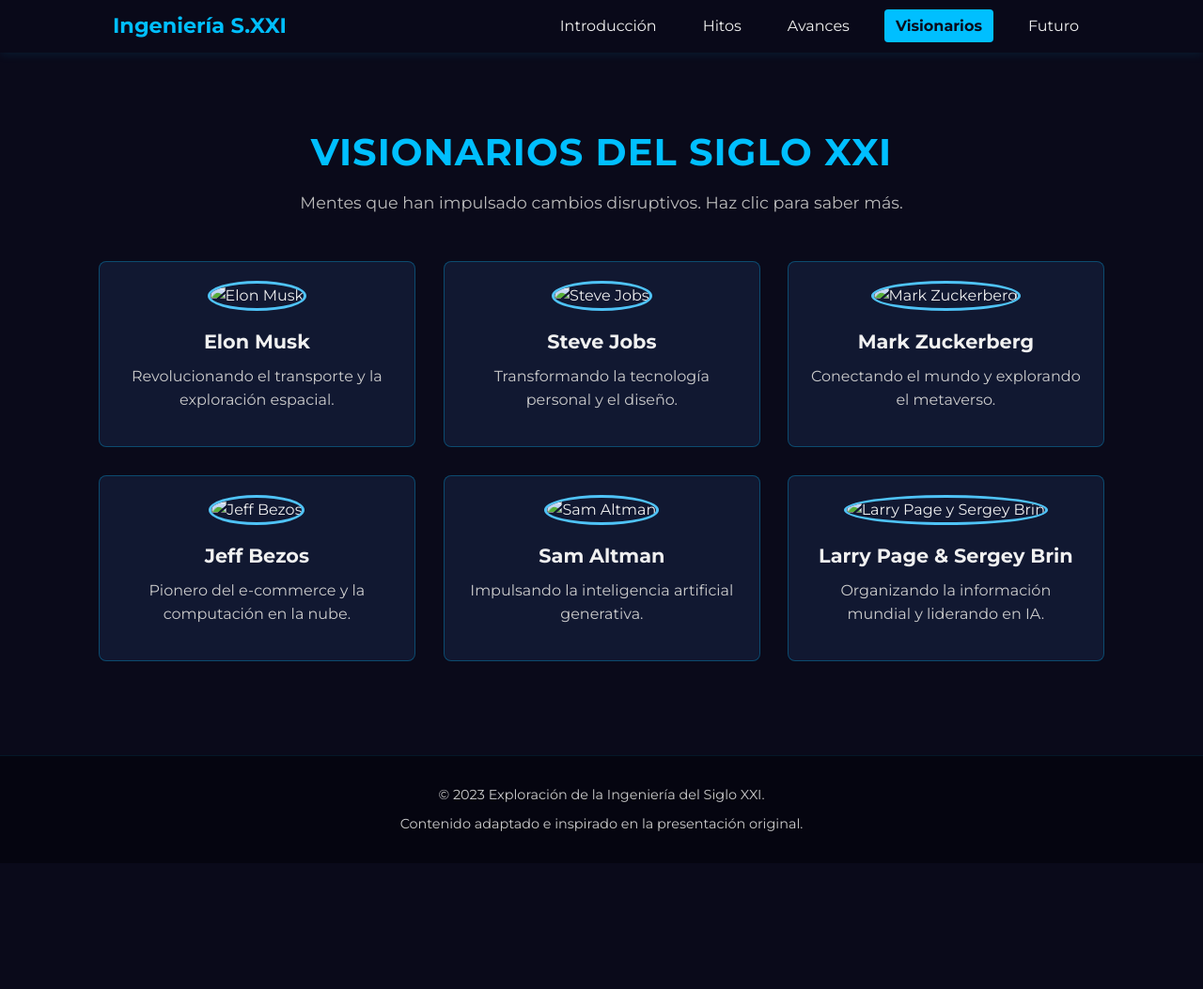
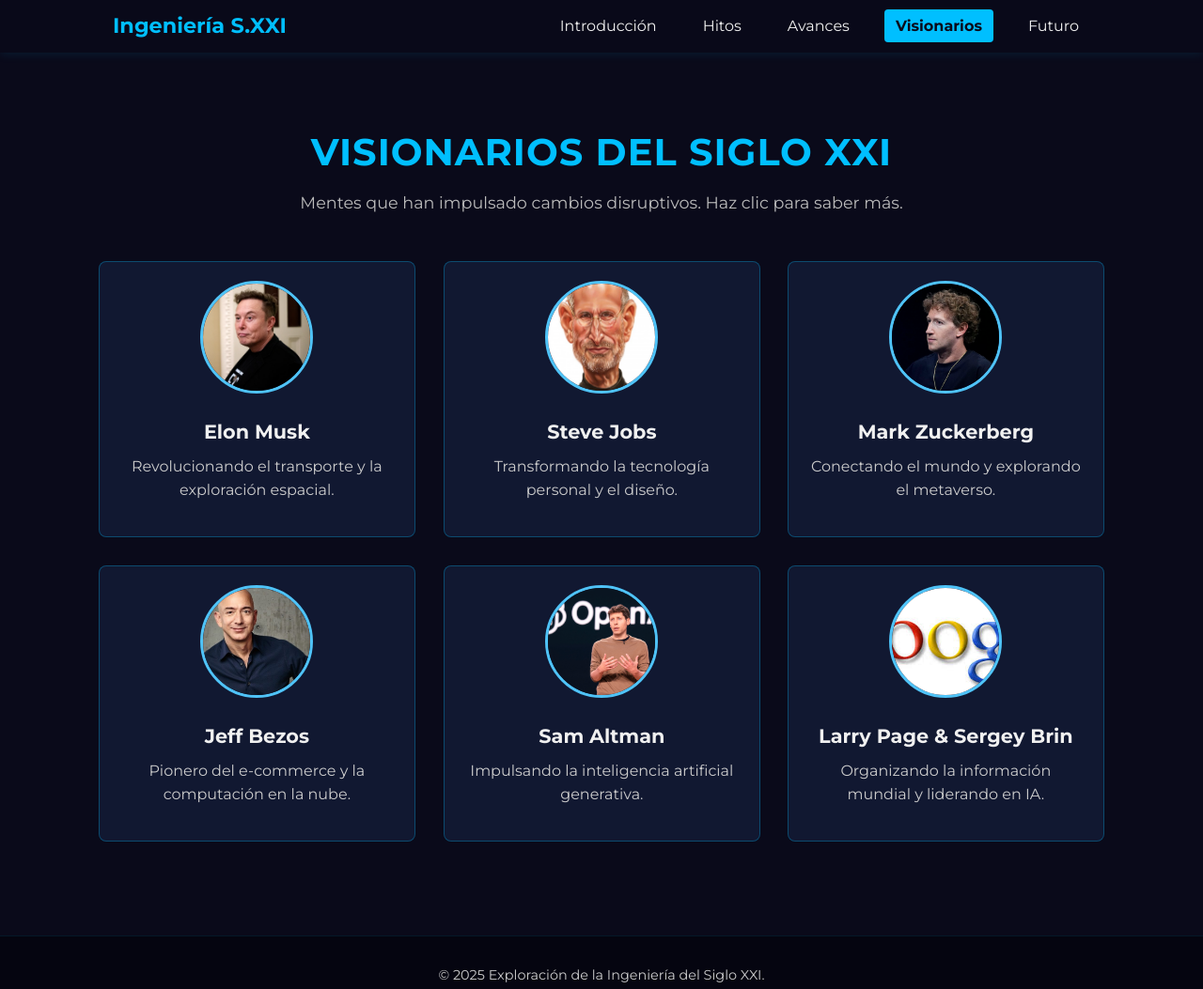
Before and after one commit to Dabidri/paginita, a plain HTML site: page visionarios.html in a window 1280 px wide. Shown: the top 1053 px of the page at 94% size. Before the commit the page ends 919 px from the top, so only its background shows below. Drawn offline with Linux system fonts and the light colour scheme.

Commit message:
Add files via upload

```diff
--- a/script.js
+++ b/script.js
@@ -79,18 +79,18 @@
         const biographies = {
             musk: {
                 name: "Elon Musk",
-                img: "placeholder_musk.jpg",
+                img: "imagenes/placeholder_musk.jpg",
                 bio: "Empresario y visionario ... conocido por sus ambiciosos proyectos en vehículos eléctricos, exploración espacial e interfaces cerebro-computadora." // (Tu biografía completa)
             },
             jobs: {
                 name: "Steve Jobs",
-                img: "placeholder_jobs.jpg",
+                img: "imagenes/placeholder_jobs.jpg",
                 bio: "Co-fundador y figura icónica de Apple ... Su enfoque en el diseño minimalista y la experiencia de usuario transformaron múltiples mercados." // (Tu biografía completa)
             },
-            zuckerberg: { name: "Mark Zuckerberg", img: "placeholder_zuckerberg.jpg", bio: "Co-fundador y CEO de Meta Platforms ... Creador de la red social más grande del mundo..." },
-            bezos: { name: "Jeff Bezos", img: "placeholder_bezos.jpg", bio: "Fundador de Amazon ... Transformó radicalmente el sector minorista..." },
-            altman: { name: "Sam Altman", img: "placeholder_altman.jpg", bio: "Emprendedor e inversor, CEO de OpenAI ... Figura clave en el auge de la IA generativa." },
-            pagebrin: { name: "Larry Page & Sergey Brin", img: "placeholder_google.jpg", bio: "Co-fundadores de Google ... Desarrollaron el revolucionario algoritmo PageRank..." }
+            zuckerberg: { name: "Mark Zuckerberg", img: "imagenes/placeholder_zuckerberg.jpg", bio: "Co-fundador y CEO de Meta Platforms ... Creador de la red social más grande del mundo..." },
+            bezos: { name: "Jeff Bezos", img: "imagenes/placeholder_bezos.jpg", bio: "Fundador de Amazon ... Transformó radicalmente el sector minorista..." },
+            altman: { name: "Sam Altman", img: "imagenes/placeholder_altman.jpg", bio: "Emprendedor e inversor, CEO de OpenAI ... Figura clave en el auge de la IA generativa." },
+            pagebrin: { name: "Larry Page & Sergey Brin", img: "imagenes/placeholder_google.jpg", bio: "Co-fundadores de Google ... Desarrollaron el revolucionario algoritmo PageRank..." }
             // ...
         };
 
--- a/visionarios.html
+++ b/visionarios.html
@@ -33,42 +33,42 @@
                      <!-- Figura: Musk -->
                     <div class="figure-card clickable-figure reveal" data-modal-id="musk">
                          <!-- Reemplaza placeholder_musk.jpg por tu imagen -->
-                        <img src="placeholder_musk.jpg" alt="Elon Musk">
+                        <img src="imagenes/placeholder_musk.jpg" alt="Elon Musk">
                         <h4>Elon Musk</h4>
                         <p>Revolucionando el transporte y la exploración espacial.</p>
                     </div>
                      <!-- Figura: Jobs -->
                      <div class="figure-card clickable-figure reveal" data-modal-id="jobs">
                          <!-- Reemplaza placeholder_jobs.jpg por tu imagen -->
-                        <img src="placeholder_jobs.jpg" alt="Steve Jobs">
+                        <img src="imagenes/placeholder_jobs.jpg" alt="Steve Jobs">
                         <h4>Steve Jobs</h4>
                         <p>Transformando la tecnología personal y el diseño.</p>
                     </div>
                     <!-- Figura: Zuckerberg -->
                     <div class="figure-card clickable-figure reveal" data-modal-id="zuckerberg">
                           <!-- Reemplaza placeholder_zuckerberg.jpg por tu imagen -->
-                         <img src="placeholder_zuckerberg.jpg" alt="Mark Zuckerberg">
+                         <img src="imagenes/placeholder_zuckerberg.jpg" alt="Mark Zuckerberg">
                          <h4>Mark Zuckerberg</h4>
                          <p>Conectando el mundo y explorando el metaverso.</p>
                      </div>
                      <!-- Figura: Bezos -->
                      <div class="figure-card clickable-figure reveal" data-modal-id="bezos">
                            <!-- Reemplaza placeholder_bezos.jpg por tu imagen -->
-                          <img src="placeholder_bezos.jpg" alt="Jeff Bezos">
+                          <img src="imagenes/placeholder_bezos.jpg" alt="Jeff Bezos">
                           <h4>Jeff Bezos</h4>
                           <p>Pionero del e-commerce y la computación en la nube.</p>
                       </div>
                      <!-- Figura: Altman -->
                      <div class="figure-card clickable-figure reveal" data-modal-id="altman">
                            <!-- Reemplaza placeholder_altman.jpg por tu imagen -->
-                          <img src="placeholder_altman.jpg" alt="Sam Altman">
+                          <img src="imagenes/placeholder_altman.jpg" alt="Sam Altman">
                           <h4>Sam Altman</h4>
                           <p>Impulsando la inteligencia artificial generativa.</p>
                       </div>
                      <!-- Figura: Page & Brin -->
                      <div class="figure-card clickable-figure reveal" data-modal-id="pagebrin">
                            <!-- Reemplaza placeholder_google.jpg por tu imagen -->
-                          <img src="placeholder_google.jpg" alt="Larry Page y Sergey Brin">
+                          <img src="imagenes/placeholder_google.jpg" alt="Larry Page y Sergey Brin">
                           <h4>Larry Page & Sergey Brin</h4>
                           <p>Organizando la información mundial y liderando en IA.</p>
                       </div>
@@ -81,7 +81,7 @@
      <!-- Footer -->
     <footer class="footer-section">
         <div class="container">
-            <p>© 2023 Exploración de la Ingeniería del Siglo XXI. </p>
+            <p>© 2025 Exploración de la Ingeniería del Siglo XXI. </p>
             <p>Contenido adaptado e inspirado en la presentación original.</p>
         </div>
     </footer>
```
Also changed, not shown: avances.html (+1 -1 lines), futuro.html (+1 -1 lines), hitos.html (+1 -1 lines), index.html (+1 -1 lines), introduccion.html (+1 -1 lines), imagenes/placeholder_altman.jpg (added), imagenes/placeholder_bezos.jpg (added), imagenes/placeholder_google.jpg (added), imagenes/placeholder_jobs.jpg (added), imagenes/placeholder_musk.jpg (added), imagenes/placeholder_zuckerberg.jpg (added).
